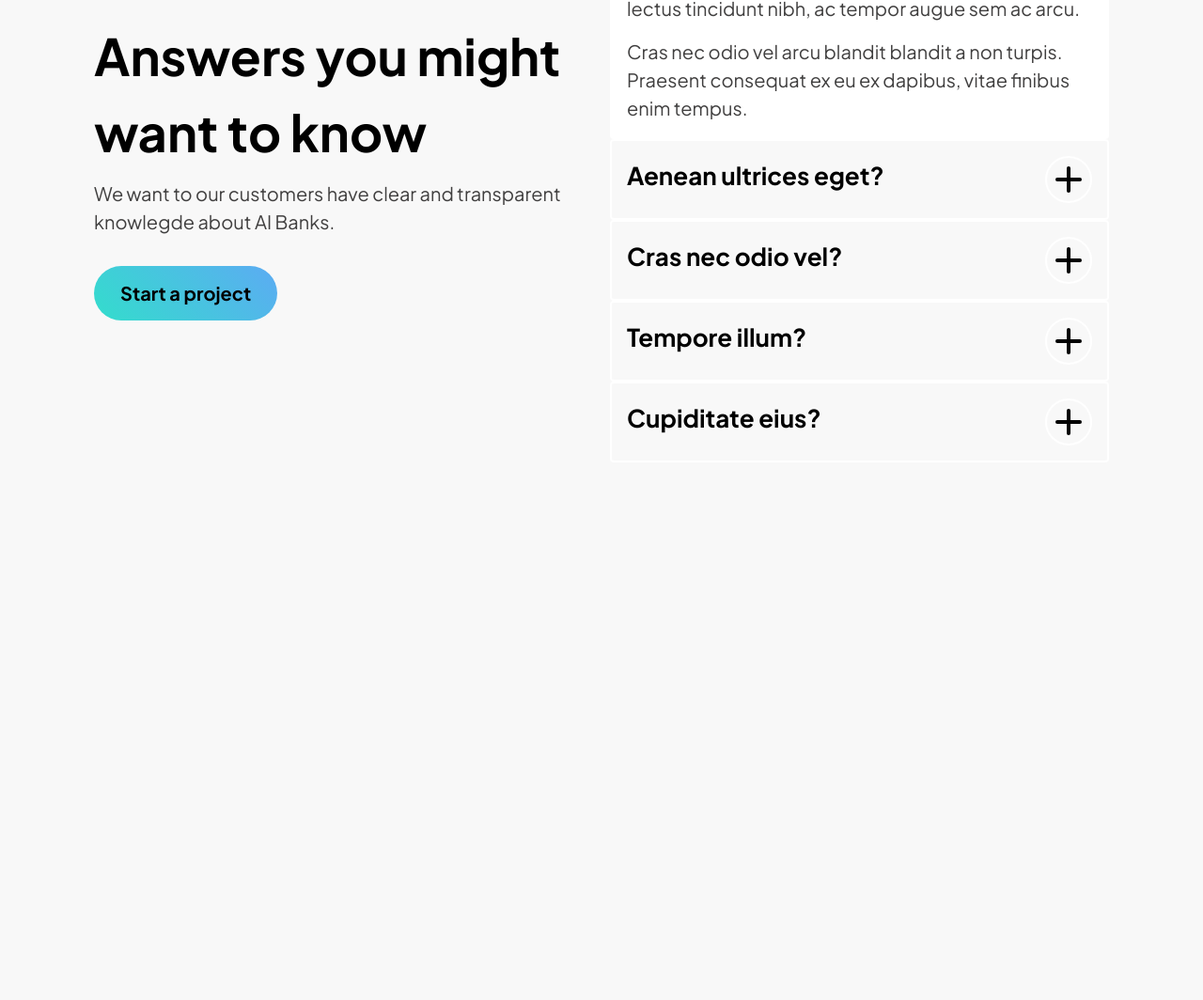
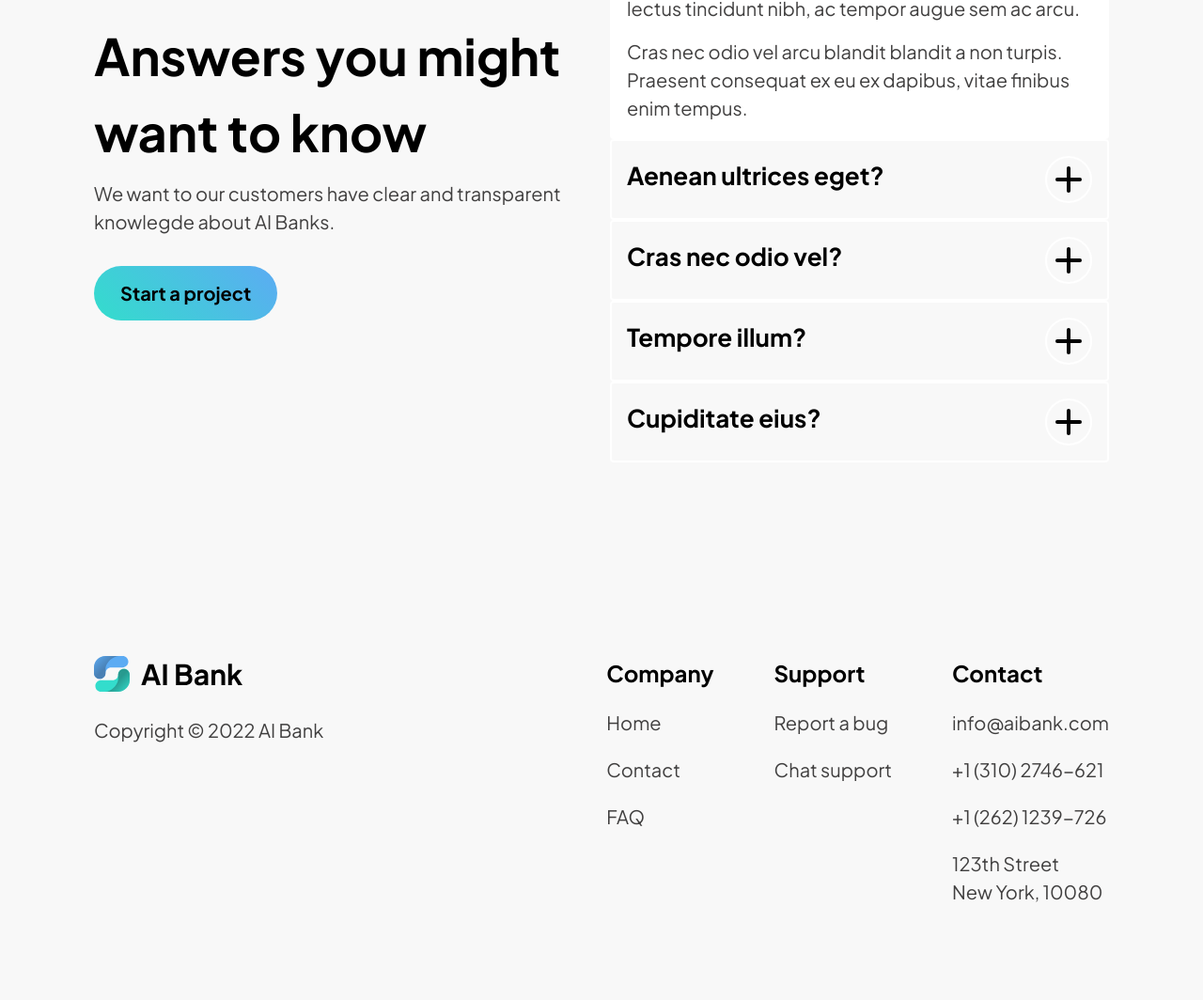
Before and after one commit to rveljko/aibank, a website: page src/faqs.html in a window 1280 px wide. Shown: the part 360-1424 px from the top of the page at 94% size. Before the commit the page ends 958 px from the top, so only its background shows below. Drawn offline with nearby package versions, Linux system fonts and the light colour scheme; files that its build step writes are made by us from their sources.

Commit message:
FAQ Footer

```diff
--- a/src/faqs.html
+++ b/src/faqs.html
@@ -132,5 +132,36 @@
             </div>
         </div>
     </div>
+
+    <footer class="footer padding">
+        <div class="container">
+            <div class="footer__content flex">
+                <div class="footer__informations">
+                    <a href="#" class="footer__logo"><img src="./images/logo.svg" alt="AI Bank logo"></a>
+                    <p class="footer__description">Copyright © 2022 AI Bank</p>
+                </div>
+                <div class="footer__navigation flex">
+                    <ul class="footer__list">
+                        <h5 class="footer__heading">Company</h5>
+                        <li class="footer__item"><a href="#" class="footer__link">Home</a></li>
+                        <li class="footer__item"><a href="#" class="footer__link">Contact</a></li>
+                        <li class="footer__item"><a href="#" class="footer__link">FAQ</a></li>
+                    </ul>
+                    <ul class="footer__list">
+                        <h5 class="footer__heading">Support</h5>
+                        <li class="footer__item"><a href="#" class="footer__link">Report a bug</a></li>
+                        <li class="footer__item"><a href="#" class="footer__link">Chat support</a></li>
+                    </ul>
+                    <ul class="footer__list">
+                        <h5 class="footer__heading">Contact</h5>
+                        <li class="footer__item"><a href="mailto:info@aibank.com" class="footer__link">info@aibank.com</a></li>
+                        <li class="footer__item"><a href="telto:+13102746621" class="footer__link">+1 (310) 2746-621</a></li>
+                        <li class="footer__item"><a href="telto:+12621239726" class="footer__link">+1 (262) 1239-726</a></li>
+                        <li class="footer__item"><a href="#" class="footer__link">123th Street<br>New York, 10080</a></li>
+                    </ul>
+                </div>
+            </div>
+        </div>
+    </footer>
 </body>
 </html>
```
